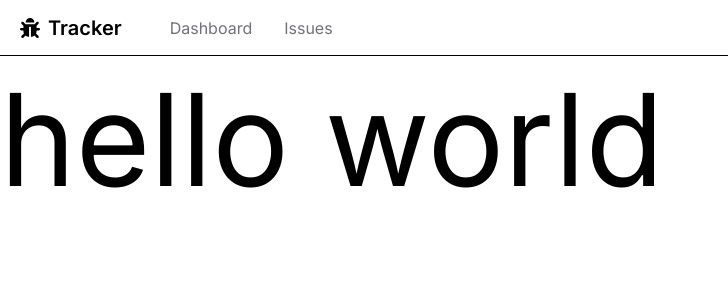
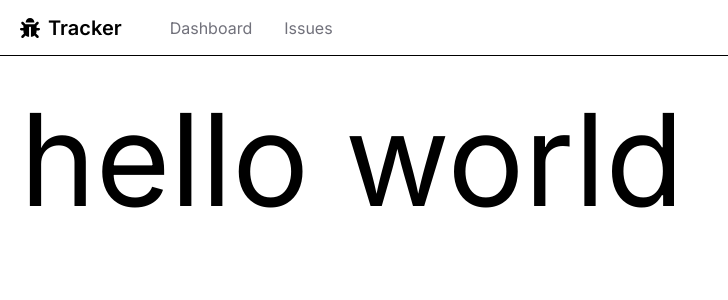
Before and after one commit to apoorvpathak/BugDropper, a Next.js app: page / in a window 1280 px wide. Shown: the top 300 px of the page, without its empty margins (0-728 px from the left). Built offline with nearby package versions, Linux system fonts and the light colour scheme; what @radix-ui/themes would draw is missing.

Commit message:
add padding to main content

```diff
--- a/src/app/layout.tsx
+++ b/src/app/layout.tsx
@@ -29,7 +29,7 @@ export default function RootLayout({
       >
         <Theme>
           <Navbar/>
-          {children}
+          <main className="p-5">{children}</main>
         </Theme>
       </body>
     </html>
```
